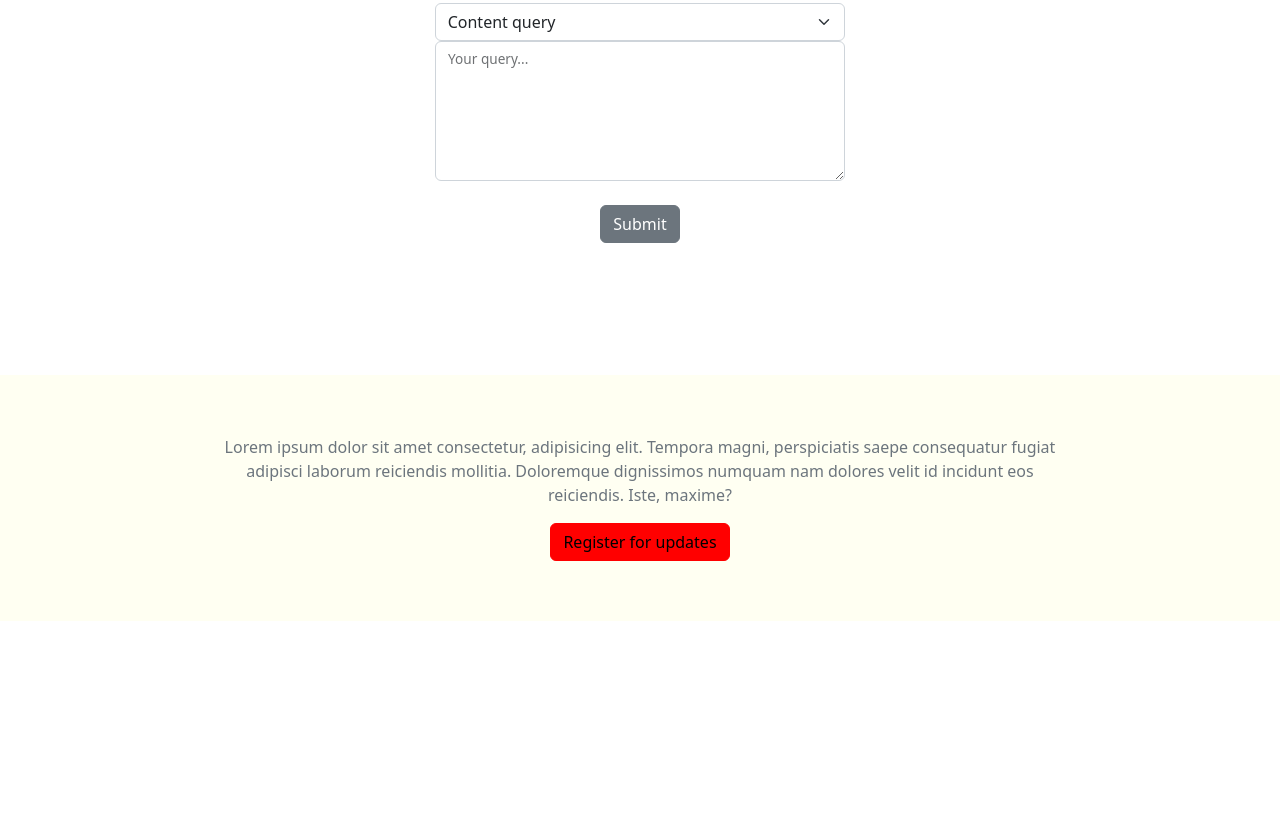
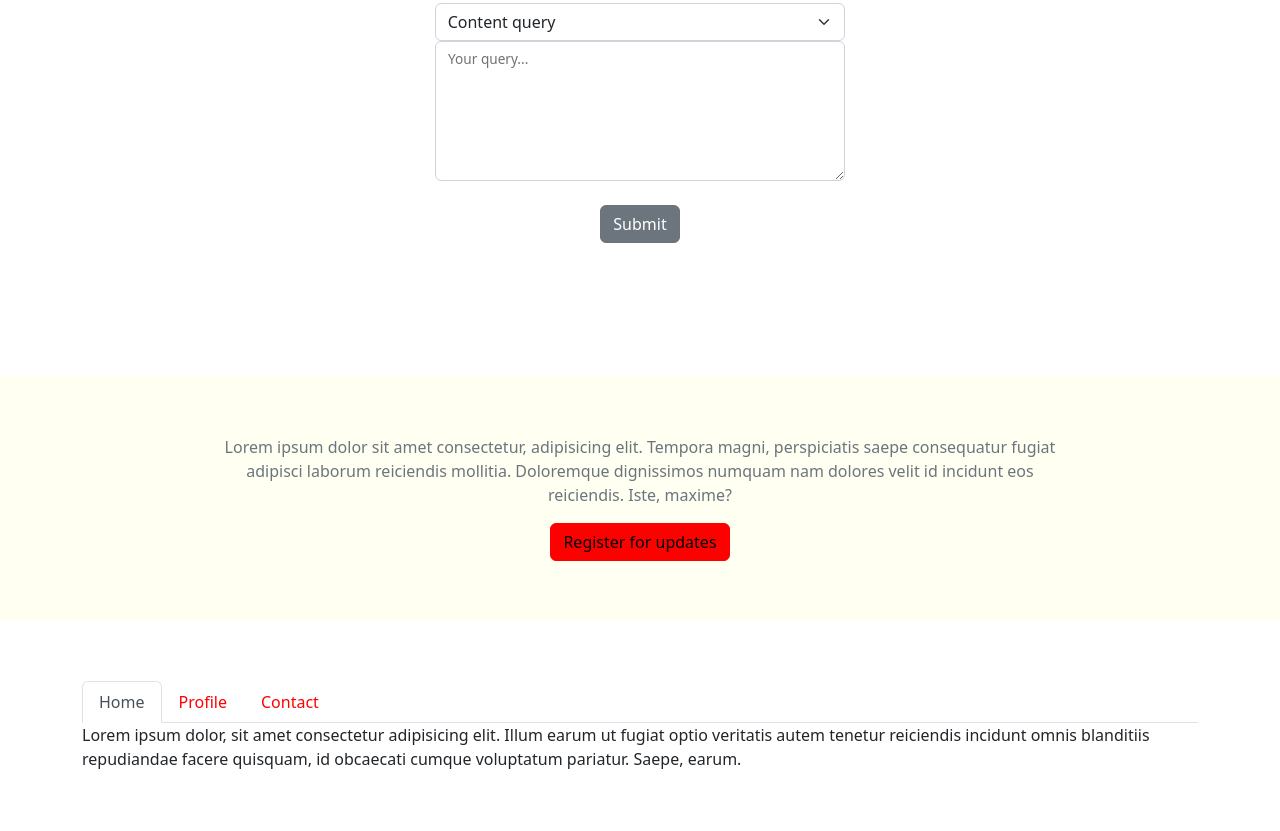
Before and after one commit to manhhungdoan/Base-BootStrap, a website: page index.html in a window 1280 px wide. Shown: the part 3617-4448 px from the top of the page. Before the commit the page ends 4238 px from the top, so only its background shows below. Drawn offline with nearby package versions, Linux system fonts and the light colour scheme.

Commit message:
add tabs

```diff
--- a/index.html
+++ b/index.html
@@ -447,6 +447,38 @@
         </div>
     </div>
 
+    <!-- tabs -->
+    <section id="tab">
+        <div class="container">
+            <ul class="nav nav-tabs" id="myTab" role="tablist">
+                <li class="nav-item" role="presentation">
+                    <button class="nav-link active" id="home-tab" data-bs-toggle="tab" data-bs-target="#home"
+                        type="button" role="tab" aria-controls="home" aria-selected="true">Home</button>
+                </li>
+                <li class="nav-item" role="presentation">
+                    <button class="nav-link" id="profile-tab" data-bs-toggle="tab" data-bs-target="#profile"
+                        type="button" role="tab" aria-controls="profile" aria-selected="false">Profile</button>
+                </li>
+                <li class="nav-item" role="presentation">
+                    <button class="nav-link" id="contact-tab" data-bs-toggle="tab" data-bs-target="#contact"
+                        type="button" role="tab" aria-controls="contact" aria-selected="false">Contact</button>
+                </li>
+            </ul>
+            <div class="tab-content" id="myTabContent">
+                <div class="tab-pane fade show active" id="home" role="tabpanel" aria-labelledby="home-tab">Lorem ipsum
+                    dolor, sit amet consectetur adipisicing elit. Illum earum ut fugiat optio veritatis autem tenetur
+                    reiciendis incidunt omnis blanditiis repudiandae facere quisquam, id obcaecati cumque voluptatum
+                    pariatur. Saepe, earum.</div>
+                <div class="tab-pane fade" id="profile" role="tabpanel" aria-labelledby="profile-tab">Lorem ipsum dolor
+                    sit amet consectetur adipisicing elit. Iusto, minus. Necessitatibus quia porro odit nostrum sit!
+                    Ducimus rem a ut. Quo veritatis iure quaerat numquam blanditiis, in fuga tenetur a.</div>
+                <div class="tab-pane fade" id="contact" role="tabpanel" aria-labelledby="contact-tab">Lorem ipsum dolor
+                    sit amet consectetur adipisicing elit. Iusto, minus. Necessitatibus quia porro odit nostrum sit!
+                    Ducimus rem a ut. Quo veritatis iure quaerat numquam blanditiis, in fuga tenetur a.</div>
+            </div>
+        </div>
+    </section>
+
     <script src="https://cdn.jsdelivr.net/npm/bootstrap@5.0.2/dist/js/bootstrap.bundle.min.js"
         integrity="sha384-MrcW6ZMFYlzcLA8Nl+NtUVF0sA7MsXsP1UyJoMp4YLEuNSfAP+JcXn/tWtIaxVXM"
         crossorigin="anonymous"></script>
```
